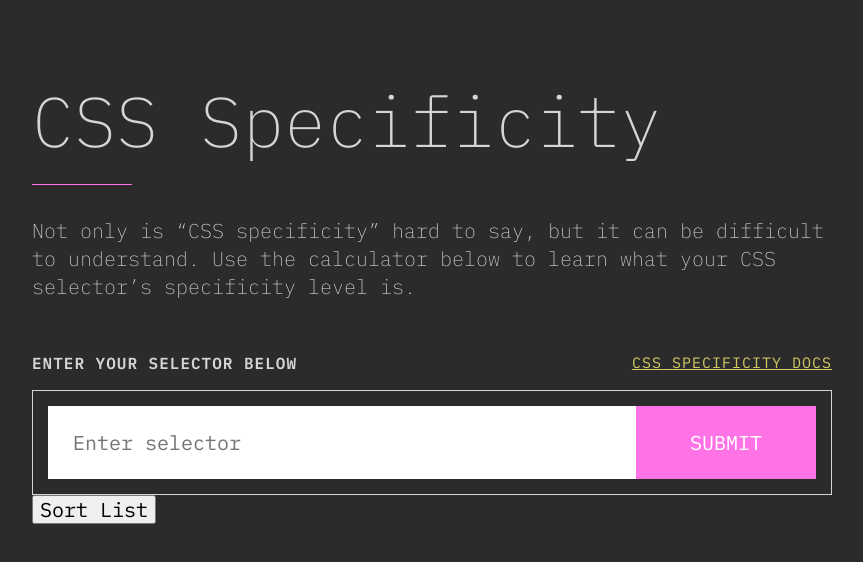
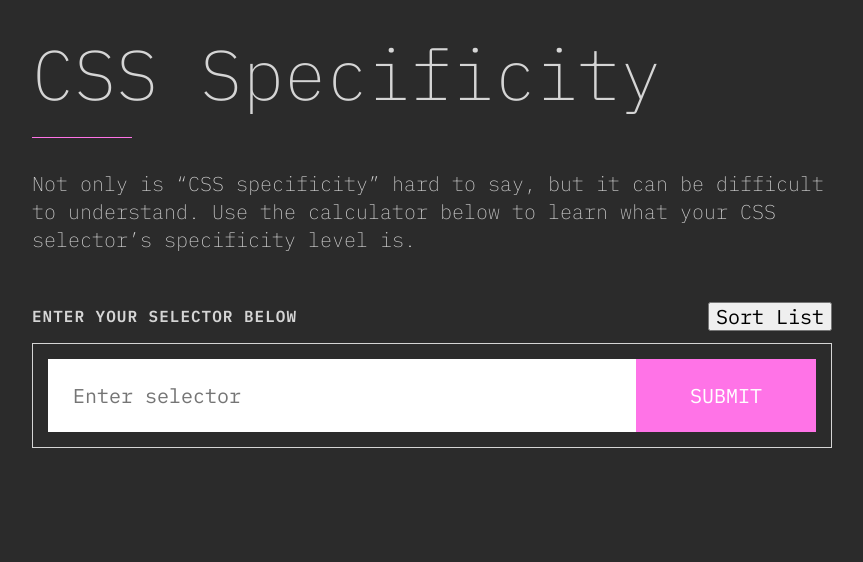
Before and after one commit to baileyhood/css-specificity-calculator, a Vue app: page / in a window 1280 px wide. Shown: the top 562 px of the page, without its empty margins (208-1071 px from the left). Built offline with nearby package versions, Linux system fonts and the light colour scheme.

Commit message:
move sort button around

```diff
--- a/src/App.vue
+++ b/src/App.vue
@@ -1,6 +1,8 @@
 <template>
   <div id="app">
-    <h1 class="c-headline c-headline__divider">CSS Specificity</h1>
+    <header>
+      <h1 class="c-headline c-headline__divider">CSS Specificity</h1>
+    </header>
     <p>Not only is “CSS specificity” hard to say, but it can be difficult to understand. Use the calculator below to learn what your CSS selector’s specificity level is.</p>
     <selector-input class="h-margin-top-35"></selector-input>
   </div>
--- a/src/assets/styles/_base.scss
+++ b/src/assets/styles/_base.scss
@@ -7,6 +7,10 @@ body {
 	font-weight: 200;
 	line-height: 1.4;
 	padding: 25px;
+}
+
+a {
+	text-decoration: none;
 }
 
 ul {
@@ -35,6 +39,7 @@ li {
 .c-headline {
 	font-weight: 200;
 	font-size: 70px;
+	margin-top: 0;
 	position: relative;
 
 	&__divider {
@@ -51,6 +56,8 @@ li {
 	}
 }
 
+.c-link {}
+
 .c-subheadline {
 	font-size: 16px;
 	letter-spacing: 1px;
--- a/src/assets/styles/_helpers.scss
+++ b/src/assets/styles/_helpers.scss
@@ -1,3 +1,7 @@
+.h-text-color-light-gray {
+	color: $color-light-gray;
+}
+
 .h-flex {
 	display: flex;
 }
--- a/src/components/SelectorInput.vue
+++ b/src/components/SelectorInput.vue
@@ -2,11 +2,7 @@
   <div>
     <div class="h-flex h-align-items-center h-justify-content-space-between">
       <h3 class="c-subheadline">ENTER YOUR SELECTOR BELOW</h3>
-      <a
-        href="https://developer.mozilla.org/en-US/docs/Web/CSS/Specificity"
-        target="_blank"
-        class="c-link"
-      >CSS Specificity Docs</a>
+      <sort-list v-bind:selectorList="selectorList"></sort-list>
     </div>
 
     <!-- NOTE: v-model allows two-way data-binding: model & view are both updated together (keeps each in sync) -->
@@ -20,7 +16,6 @@
       >
       <button class="c-input__button" v-on:click="addSelectorToList" type="submit">Submit</button>
     </div>
-    <sort-list v-bind:selectorList="selectorList"></sort-list>
     <selector-list v-bind:selectorList="selectorList"></selector-list>
   </div>
 </template>
@@ -61,7 +56,6 @@ export default {
       obj[type] = obj[type] >= 1 ? obj[type] + 1 : 1;
     },
 
-    // TODO: account for combinator selectors. Possibly try RegEx
     getSpecificityNumber: function(splitArr, obj) {
       const vm = this;
       splitArr.forEach(function(selector) {
```
